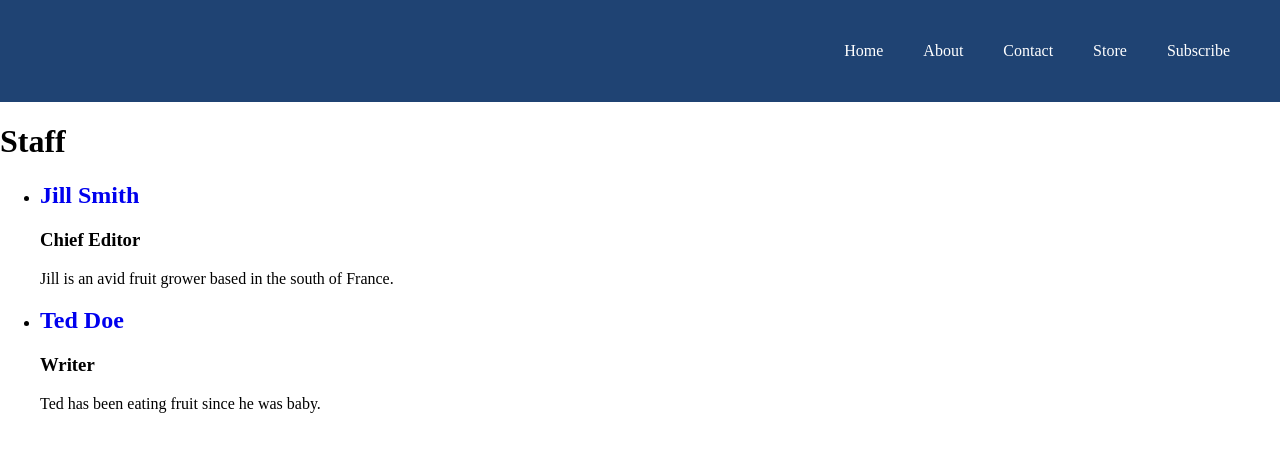
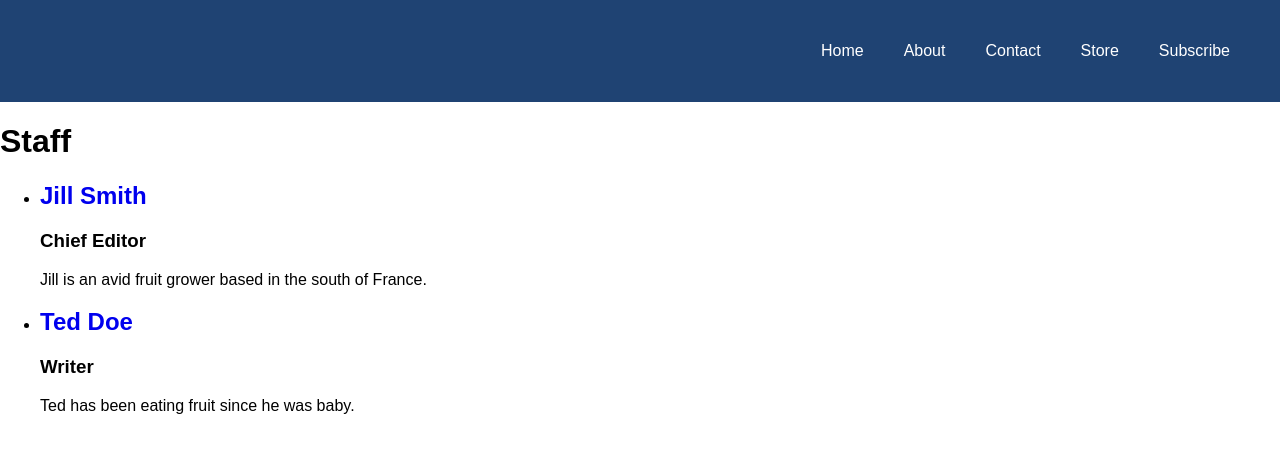
Before and after one commit to charliemchapman/launchedfm-site-v2, a Jekyll site: the page built from pages/staff.html, in a window 1280 px wide. Shown: the top 453 px of the page. Built offline with Jekyll 4.4.1, drawn with Linux system fonts in a browser that asks for light colours; some web fonts are replaced.

Commit message:
added trade-gothic-next font from adobe fonts

```diff
--- a/_config.yml
+++ b/_config.yml
@@ -1,3 +1,5 @@
+url: "https://v2.launchedfm.com"
+
 collections:
   authors:
     output: true
--- a/_layouts/default.html
+++ b/_layouts/default.html
@@ -3,6 +3,7 @@
   <head>
     <meta charset="utf-8">
     <title>{{ page.title }}</title>
+    <link rel="stylesheet" href="https://use.typekit.net/dqq4mih.css">
     <link rel="stylesheet" href="/assets/css/styles.css">
     {% feed_meta %}
     {% seo %}
--- a/_sass/main.scss
+++ b/_sass/main.scss
@@ -1,5 +1,7 @@
 body {
     margin: 0;
+
+    font-family: trade-gothic-next, sans-serif;
 
     a {
         text-decoration: none;
@@ -56,7 +58,6 @@ nav {
         }
 
         img {
-            height: 100px;
             margin-right: 20px;
         }
 
@@ -81,7 +82,6 @@ nav {
         margin-bottom: 20px;
 
         img {
-            height: 100px;
             margin-right: 20px;
         }
 
--- a/pages/index.html
+++ b/pages/index.html
@@ -15,7 +15,7 @@ title: Home
         <p class="post-summary-meta">
           {{ post.date | date_to_string }} · {{ post.duration }}
         </p>
-        <img src="{{ post.imageUrl }}" />
+        <img src="{{ post.imageUrl }}" height="100"/>
         <p class="post-summary-subtitle">
           {{ post.subtitle }}
         </p>
@@ -28,7 +28,7 @@ title: Home
   {% else %}
     <div class="post-summary">
       <div class="post-summary-content">
-        <img src="{{ post.imageUrl }}" />
+        <img src="{{ post.imageUrl }}" height="100" />
         <div>
           <a href="{{ post.url }}">
             {{ post.title }}
```
